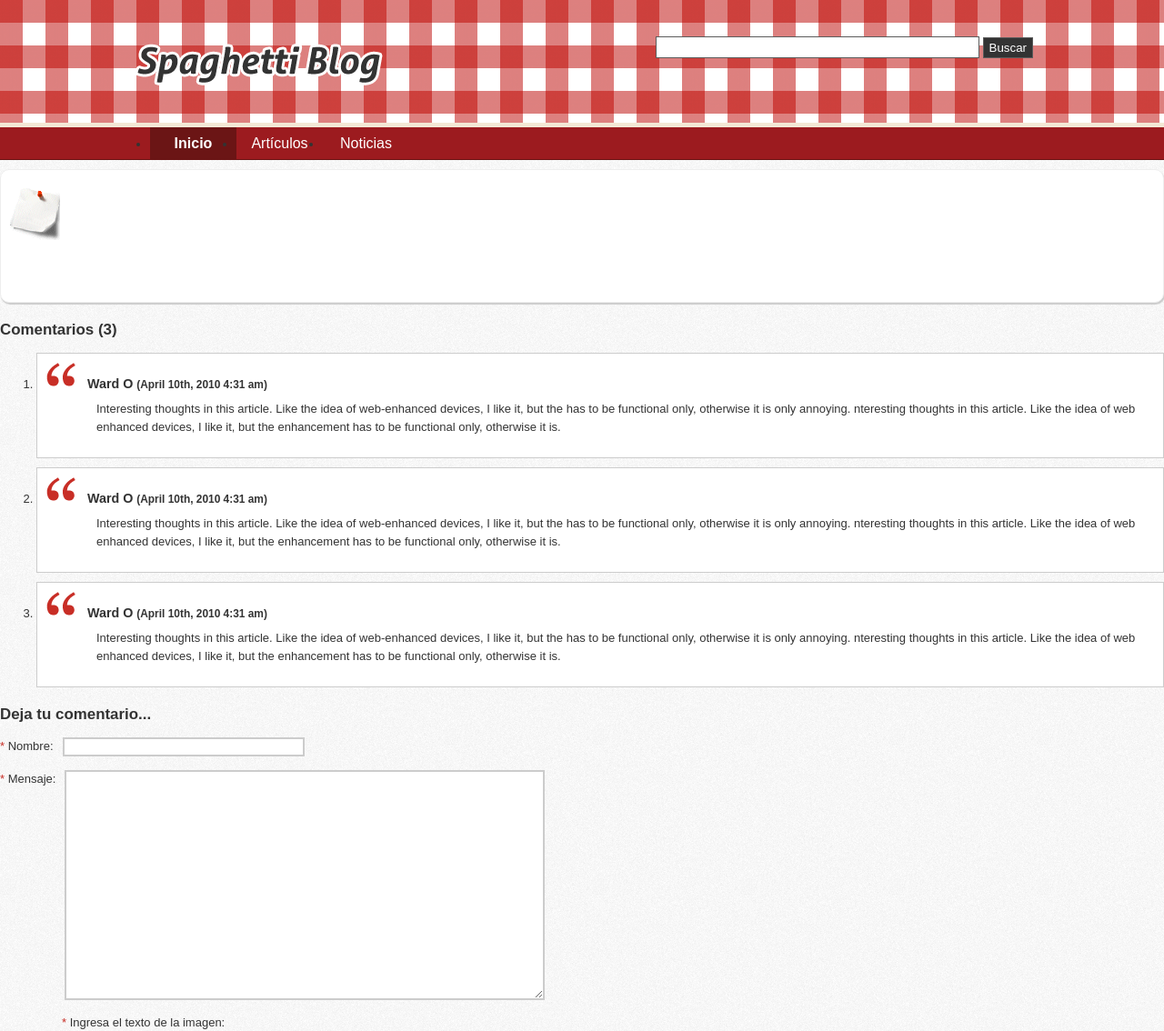
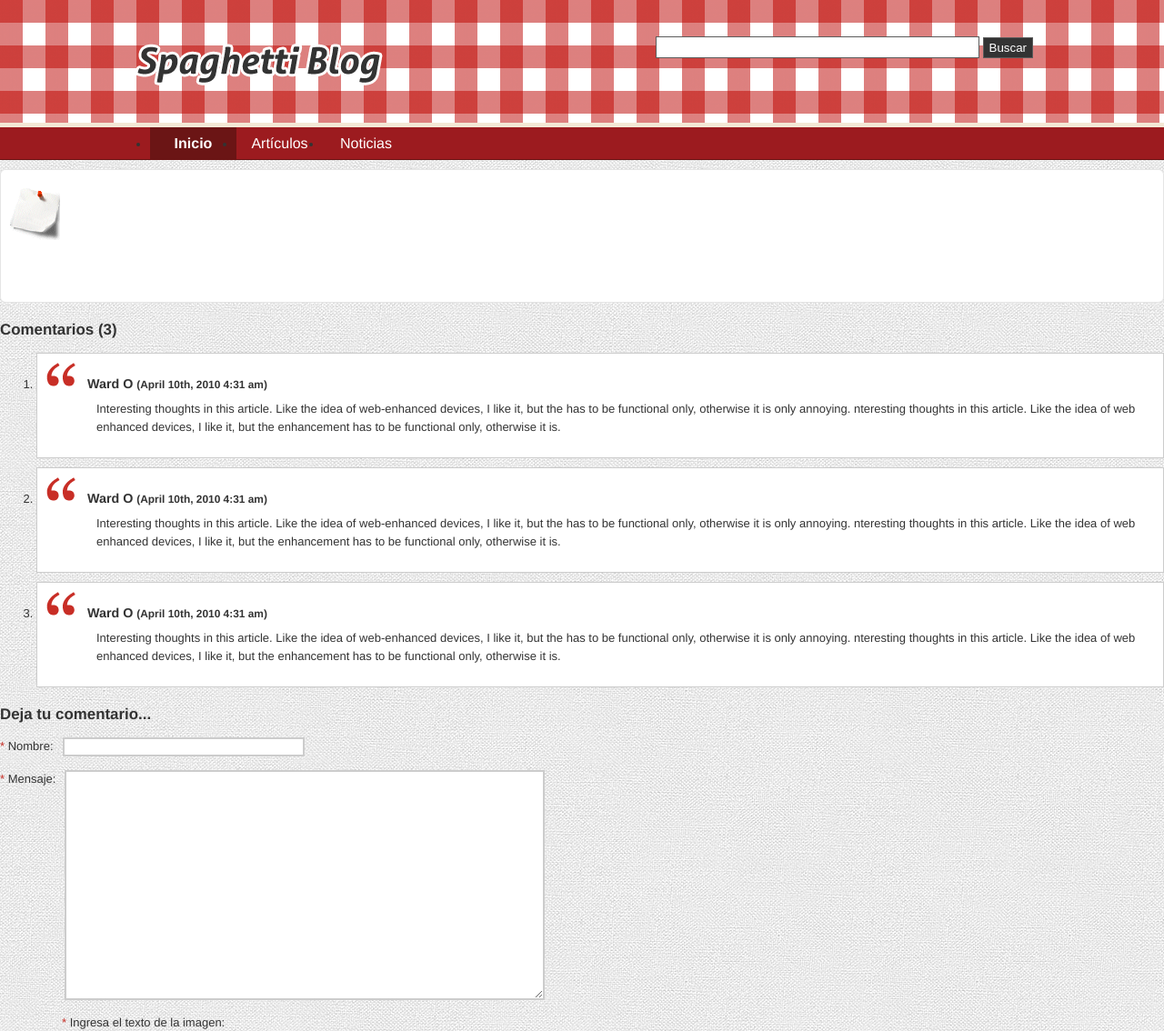
Before and after one commit to pazguille/blog, a PHP site: page /contact.php?postFriend=1 in a window 1280 px wide. Shown: the top 1134 px of the page at 91% size. Run offline with PHP 8.4, Linux system fonts and the light colour scheme; data comes from the database, SQL or seed files in the repository; data that the repository does not hold is empty.

Commit message:
Updated copyright on footer and some styles

```diff
--- a/css/styles.css
+++ b/css/styles.css
@@ -1,11 +1,11 @@
 body {
-	background:#F9F9F9 url("/img/noise.gif") 0 0 repeat;
+	background: #F9F9F9 url("/img/roughcloth.png") 0 0 repeat;
 	color: #333;
-	font:13px/20px Arial, Helvetica, "Nimbus Sans L", sans-serif;
-	margin:0 auto;
+	font: 13px/20px "Helvetica Neue", Helvetica, Arial, "Nimbus Sans L", sans-serif;
+	margin: 0 auto;
 }
 
-a {color:#3151a2;}
+a {color:#B53D25;}
 
 a:visited {color:#551A8B;}
 
@@ -41,7 +41,7 @@ header.main {
 	background:url("/img/logo.png") no-repeat;
 }
 
-.logo a{display:block;height:85px;width:280px;}
+.logo a{display:block;height:50px;width:280px;}
 .buscador{position:absolute;top:40px;right:10px;}
 .buscador input.search{border:1px solid #5c5c5c;width:350px;height:20px;height:18px !IE;}
 .btn{background-color:#333333;color:#FFFFFF;border:1px solid #5c5c5c;cursor:pointer;padding:3px 6px;padding:1px 0 !IE;}
@@ -81,22 +81,22 @@ section.main{float:left;padding:0 10px;width:715px;position:relative;}
 .postPreview,
 #postView{
 	background: none repeat scroll 0 0 white;
-	border: 1px solid #EEEEEE;
-	-ms-border-radius: 10px 10px 10px 10px;
-	-webkit-border-radius: 10px 10px 10px 10px;
-	-moz-border-radius: 10px 10px 10px 10px;
-	-o-border-radius: 10px 10px 10px 10px;
-	border-radius: 10px 10px 10px 10px;
-	-o-box-shadow: 1px 2px 1px #CCCCCC;
-	-moz-box-shadow: 1px 2px 1px #CCCCCC;
-	-ms-box-shadow: 1px 2px 1px #CCCCCC;
-	-webkit-box-shadow: 1px 2px 1px #CCCCCC;
-	box-shadow: 1px 2px 1px #CCCCCC;
+	border: 1px solid rgba(0, 0, 0, .1);
+	-ms-border-radius: 6px;
+	-webkit-border-radius: 6px;
+	-moz-border-radius: 6px;
+	-o-border-radius: 6px;
+	border-radius: 6px;
+	-ms-text-shadow: 0 1px 0 white;
+	-o-text-shadow: 0 1px 0 white;
+	-moz-text-shadow: 0 1px 0 white;
+	-webkit-text-shadow: 0 1px 0 white;
+	text-shadow: 0 1px 0 white;
 	margin: 0 0 20px;
 	padding: 10px 15px;
 	position: relative;
 }
-.titlePost{color:#c82e26;font:bold 2.40em/1.12em Arial,Helvetica,sans-serif;padding:10px 70px 8px;height:65px;}
+.titlePost{color:#c82e26;font:bold 2.40em/1.12em "Helvetica Neue",Helvetica,Arial,sans-serif;padding:10px 70px 8px;height:65px;}
 .titlePost a{color:#c82e26;text-decoration:none;}
 .titlePost a:hover{color:#ffffff;background-color:#c82e26;}
 .fechaPost, #postView .fechaPost{height:57px;width:55px;margin:0;position:absolute;top:20px !important;top:20px;left:10px !important;left:-70px;text-align:center;background:url('/img/fecha-bg.gif') no-repeat;}
--- a/includes/components/copyright.php
+++ b/includes/components/copyright.php
@@ -1 +1 @@
-<p><small>&copy; <?php echo(date('Y')); ?> spaghettiBlog.com.ar | Diseñado y desarrollado por <a href="http://www.pazguillermo.com.ar" target="_blank">Guillermo Paz</a> - Todos los derechos reservados.</small></p>
+<p><small>&copy; <?php echo(date('Y')); ?> spaghettiblog.com.ar | <a href="http://pazguillermo.com.ar" target="_blank">Guille Paz</a>.</small></p>
```
Also changed, not shown: img/roughcloth.png (added).
